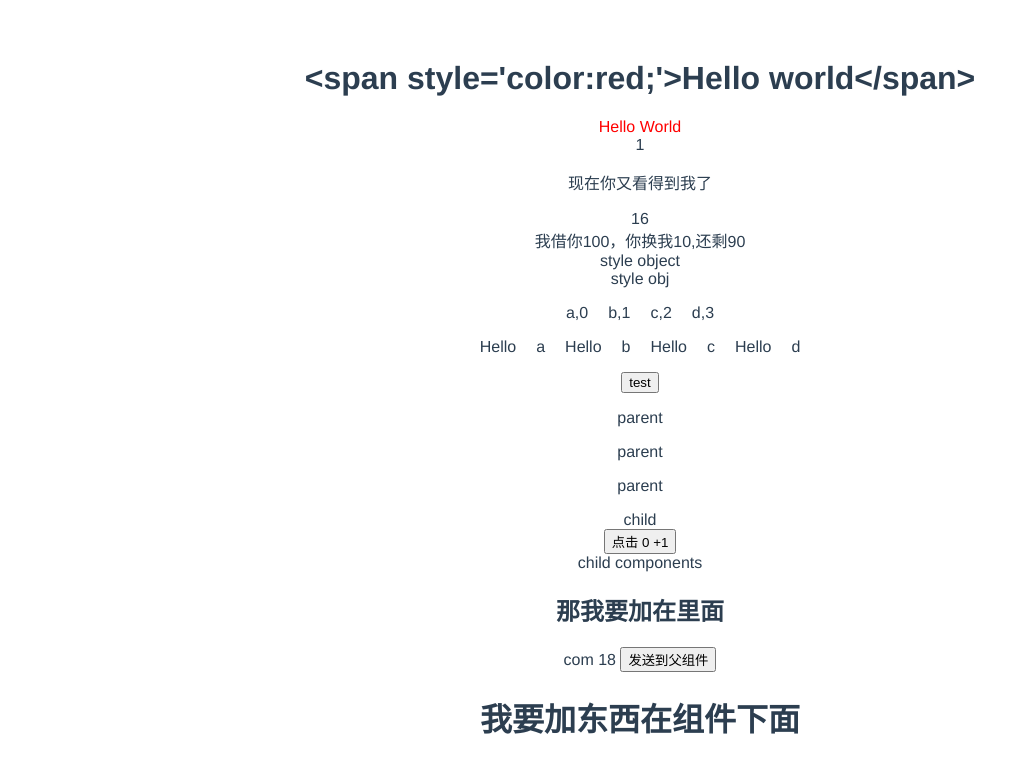
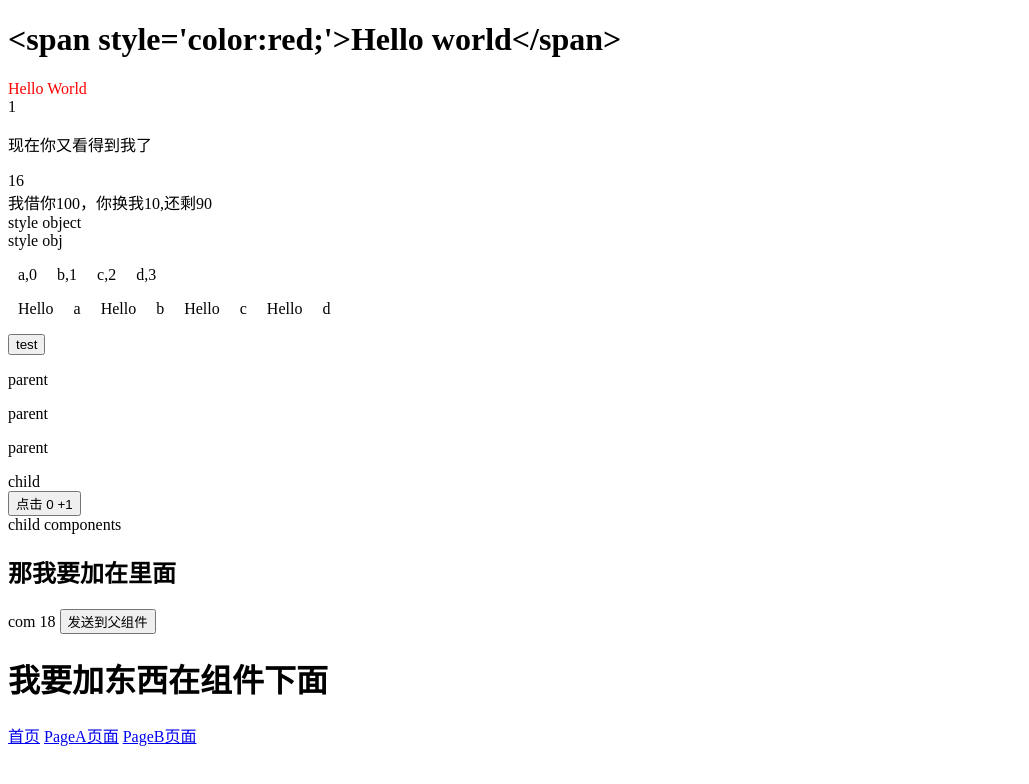
Before and after one commit to fireairforce/vue-demo, a Vue app: page / in a window 1280 px wide. Shown: the top 784 px of the page, without its empty margins (0-1029 px from the left). Built offline with nearby package versions, Linux system fonts and the light colour scheme.

Commit message:
feat:add vue-router

```diff
--- a/package.json
+++ b/package.json
@@ -9,7 +9,8 @@
   },
   "dependencies": {
     "core-js": "^2.6.5",
-    "vue": "^2.6.10"
+    "vue": "^2.6.10",
+    "vue-router": "^3.1.3"
   },
   "devDependencies": {
     "@vue/cli-plugin-babel": "^3.11.0",
--- a/public/index.html
+++ b/public/index.html
@@ -11,7 +11,12 @@
     <noscript>
       <strong>We're sorry but vue-learn doesn't work properly without JavaScript enabled. Please enable it to continue.</strong>
     </noscript>
-    <div id="app"></div>
+    <div id="app">
+      <router-view></router-view>
+      <router-link to ="/">首页</router-link>
+      <router-link to ="/pagea">PageA页面</router-link>
+      <router-link to ="/pageb">PageB页面</router-link>
+    </div>
     <!-- built files will be auto injected -->
   </body>
 </html>
--- a/src/App.vue
+++ b/src/App.vue
@@ -38,12 +38,4 @@ export default {
 </script>
 
 <style>
-#app {
-  font-family: "Avenir", Helvetica, Arial, sans-serif;
-  -webkit-font-smoothing: antialiased;
-  -moz-osx-font-smoothing: grayscale;
-  text-align: center;
-  color: #2c3e50;
-  margin-top: 60px;
-}
 </style>
--- a/src/main.js
+++ b/src/main.js
@@ -1,8 +1,9 @@
 import Vue from 'vue'
-import App from './App.vue'
+import router from "./router";
 
 Vue.config.productionTip = false
 
 new Vue({
-  render: h => h(App),
+  // render: h => h(App),
+  router
 }).$mount('#app')
--- /dev/null
+++ b/src/pages/a.vue
@@ -0,0 +1,15 @@
+<template lang="html">
+   <div class="page">
+      page a
+   </div>
+</template>
+
+<script>
+export default {
+
+}
+</script>
+
+<style lang="css">
+
+</style>
--- /dev/null
+++ b/src/pages/b.vue
@@ -0,0 +1,15 @@
+<template lang="html">
+   <div class="page">
+      page b
+   </div>
+</template>
+
+<script>
+export default {
+
+}
+</script>
+
+<style>
+
+</style>
--- /dev/null
+++ b/src/router.js
@@ -0,0 +1,20 @@
+import Vue from "vue";
+import VueRouter from "vue-router";
+import pageA from "./pages/a.vue";
+import pageB from "./pages/b.vue";
+import App from "./App.vue";
+
+Vue.use(VueRouter);
+
+const routes = [
+    { path: "/", component:App },
+    { path: "/pagea", component: pageA },
+    { path: "/pageb", component: pageB }
+];
+
+
+const router = new VueRouter({
+    routes
+})
+
+export default router;
--- /dev/null
+++ b/vue.config.js
@@ -0,0 +1,3 @@
+module.exports = {
+    runtimeCompiler: true
+}
```
Also changed, not shown: 1 other file (tests, documents, lock files or other folders).
